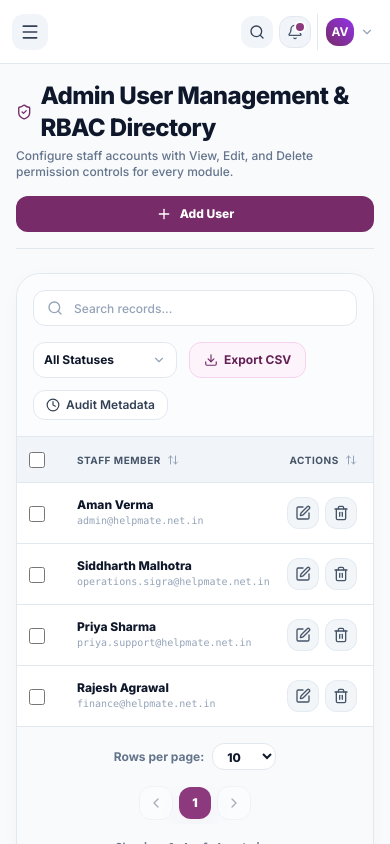
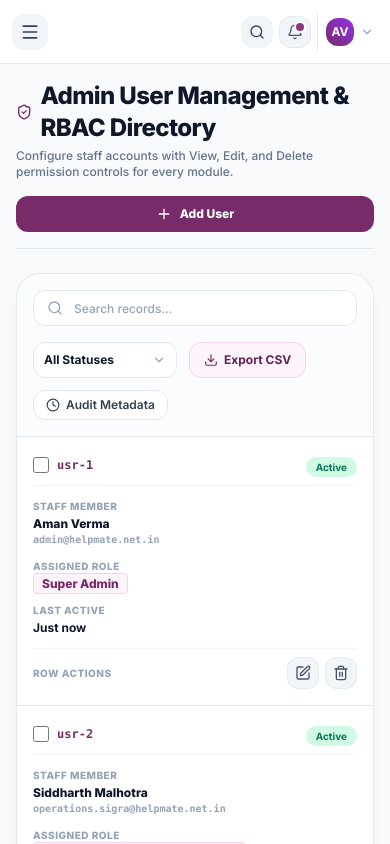
Before and after one commit to amanvermass/helpmate-admin, a Next.js app: page /users in a window 390 px wide. Built offline with nearby package versions, Linux system fonts and the light colour scheme.

Commit message:
feat: implement responsive mobile card layout for DataTable component

```diff
--- a/components/DataTable.tsx
+++ b/components/DataTable.tsx
@@ -391,8 +391,136 @@ export function DataTable<T extends Record<string, any>>({
           </div>
         </div>
 
-        {/* Main Table Content */}
-        <div className="overflow-x-auto">
+        {/* Main Table Content - Responsive Mobile Cards Layout on Small Screens */}
+        <div className="block md:hidden divide-y divide-slate-200 dark:divide-slate-800 bg-white dark:bg-slate-900">
+          {paginatedData.length === 0 ? (
+            <div className="py-10 px-4 text-center text-slate-400">
+              <FileSpreadsheet className="w-10 h-10 mx-auto text-slate-300 dark:text-slate-600 mb-2" />
+              <p className="font-bold text-slate-700 dark:text-slate-300 text-sm">No matching records found</p>
+              <p className="text-xs text-slate-400 mt-1">Try resetting filters or adding new data.</p>
+            </div>
+          ) : (
+            paginatedData.map((row, rowIndex) => {
+              const idStr = String(row[idField]);
+              const isSelected = selectedIds.has(idStr);
+              const globalRowIndex = (currentPage - 1) * pageSize + rowIndex + 1;
+
+              const statusCol = columns.find(
+                (c) => c.key === statusField || c.key.toLowerCase().includes("status")
+              );
+
+              const actionsCol = columns.find(
+                (c) => c.key.toLowerCase().includes("action") || c.header.toLowerCase().includes("action")
+              );
+
+              return (
+                <div
+                  key={idStr}
+                  className="p-4 space-y-3 hover:bg-slate-50/80 dark:hover:bg-slate-800/50 transition-colors"
+                >
+                  {/* Card Header: Checkbox + ID + Status */}
+                  <div className="flex items-center justify-between gap-2 pb-2 border-b border-slate-100 dark:border-slate-800">
+                    <div className="flex items-center gap-2">
+                      <input
+                        type="checkbox"
+                        checked={isSelected}
+                        onChange={() => handleSelectRow(idStr)}
+                        className="w-4 h-4 rounded border-slate-300 text-brand-500 cursor-pointer"
+                      />
+                      <span className="font-mono font-black text-brand-600 dark:text-brand-400 text-xs">
+                        {row[idField] || `#${globalRowIndex}`}
+                      </span>
+                    </div>
+
+                    {statusCol ? (
+                      <div>{statusCol.accessor ? statusCol.accessor(row, globalRowIndex) : String(row[statusField] || "")}</div>
+                    ) : row[statusField] ? (
+                      <span className="px-2.5 py-0.5 rounded-full text-[10px] font-extrabold bg-slate-100 dark:bg-slate-800 text-slate-700 dark:text-slate-300">
+                        {String(row[statusField])}
+                      </span>
+                    ) : null}
+                  </div>
+
+                  {/* Card Data Fields */}
+                  <div className="grid grid-cols-1 sm:grid-cols-2 gap-2.5 text-xs">
+                    {columns.map((col) => {
+                      if (
+                        col.key === idField ||
+                        col.key === statusField ||
+                        col.key.toLowerCase().includes("action") ||
+                        col.header.toLowerCase().includes("action")
+                      ) {
+                        return null;
+                      }
+
+                      return (
+                        <div key={col.key} className="space-y-0.5">
+                          <span className="text-[10px] font-extrabold uppercase text-slate-400 tracking-wider block">
+                            {col.header}
+                          </span>
+                          <div className="text-xs font-bold text-slate-900 dark:text-white">
+                            {col.accessor ? col.accessor(row, globalRowIndex) : row[col.key]}
+                          </div>
+                        </div>
+                      );
+                    })}
+                  </div>
+
+                  {/* Card Actions Footer */}
+                  {(actionsCol || hasDefaultActionsColumn) && (
+                    <div className="pt-2 border-t border-slate-100 dark:border-slate-800 flex items-center justify-between">
+                      <span className="text-[10px] font-extrabold text-slate-400 uppercase tracking-wider">
+                        Row Actions
+                      </span>
+                      <div>
+                        {actionsCol ? (
+                          actionsCol.accessor ? (
+                            actionsCol.accessor(row, globalRowIndex)
+                          ) : (
+                            row[actionsCol.key]
+                          )
+                        ) : hasDefaultActionsColumn ? (
+                          <RowActionMenu
+                            actions={[
+                              {
+                                label: "View",
+                                icon: Eye,
+                                onClick: () => (onRowView ? onRowView(row) : setViewingRow(row)),
+                              },
+                              ...(onRowEdit
+                                ? [
+                                    {
+                                      label: "Edit",
+                                      icon: Edit2,
+                                      onClick: () => onRowEdit(row),
+                                    },
+                                  ]
+                                : []),
+                              {
+                                label: "Duplicate",
+                                icon: Copy,
+                                onClick: () => handleDuplicateRow(row),
+                              },
+                              {
+                                label: "Delete",
+                                icon: Trash2,
+                                onClick: () => setDeletingRow(row),
+                                danger: true,
+                              },
+                            ]}
+                          />
+                        ) : null}
+                      </div>
+                    </div>
+                  )}
+                </div>
+              );
+            })
+          )}
+        </div>
+
+        {/* Desktop Table Content */}
+        <div className="hidden md:block overflow-x-auto">
           <table className="w-full text-left text-xs text-slate-700 dark:text-slate-300 border-collapse">
             <thead className="bg-slate-100 dark:bg-slate-800 text-slate-600 dark:text-slate-300 font-bold uppercase tracking-wider text-[10px] border-b border-slate-200 dark:border-slate-800 sticky top-0 z-30 shadow-xs">
               <tr>
```
